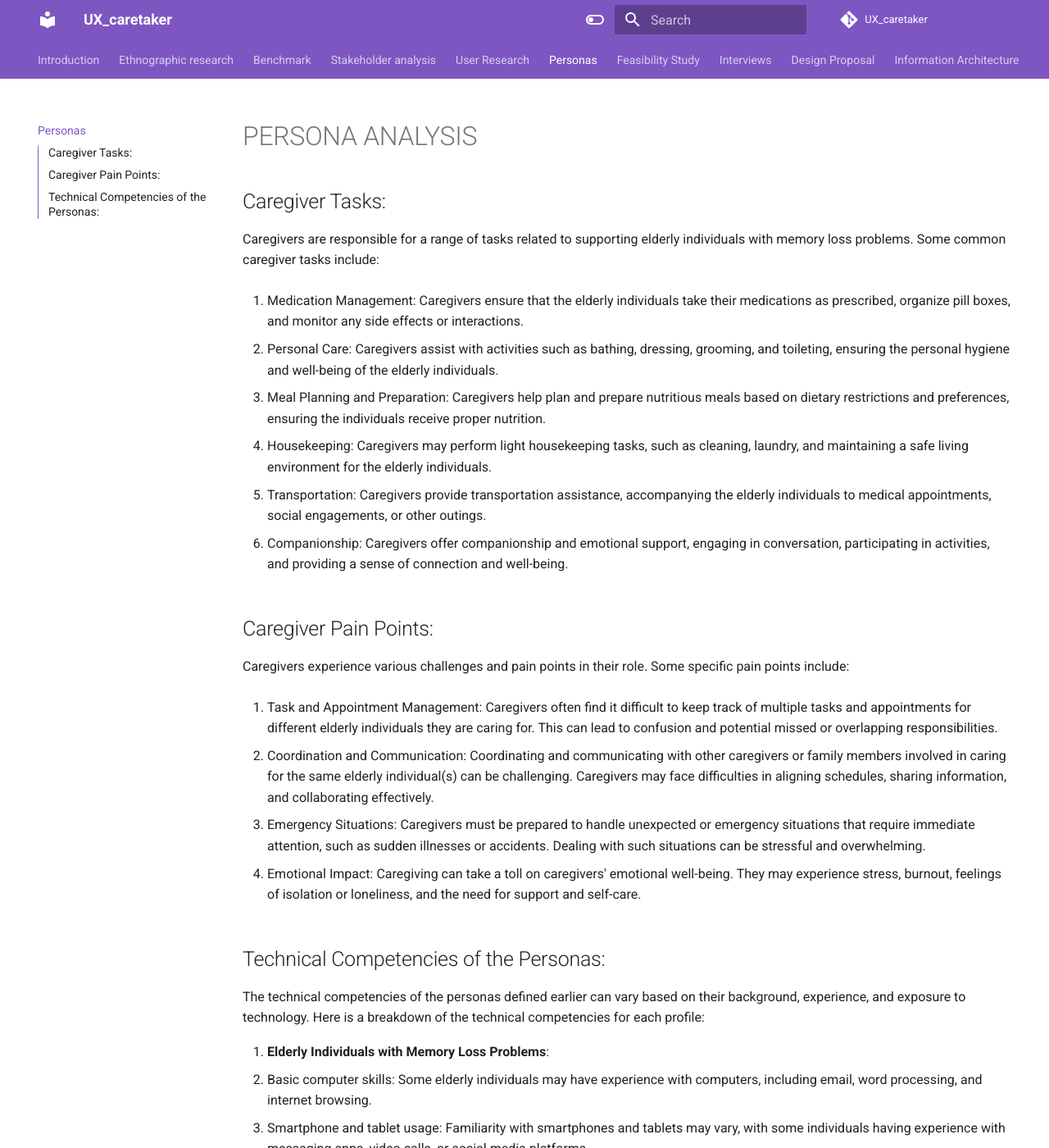
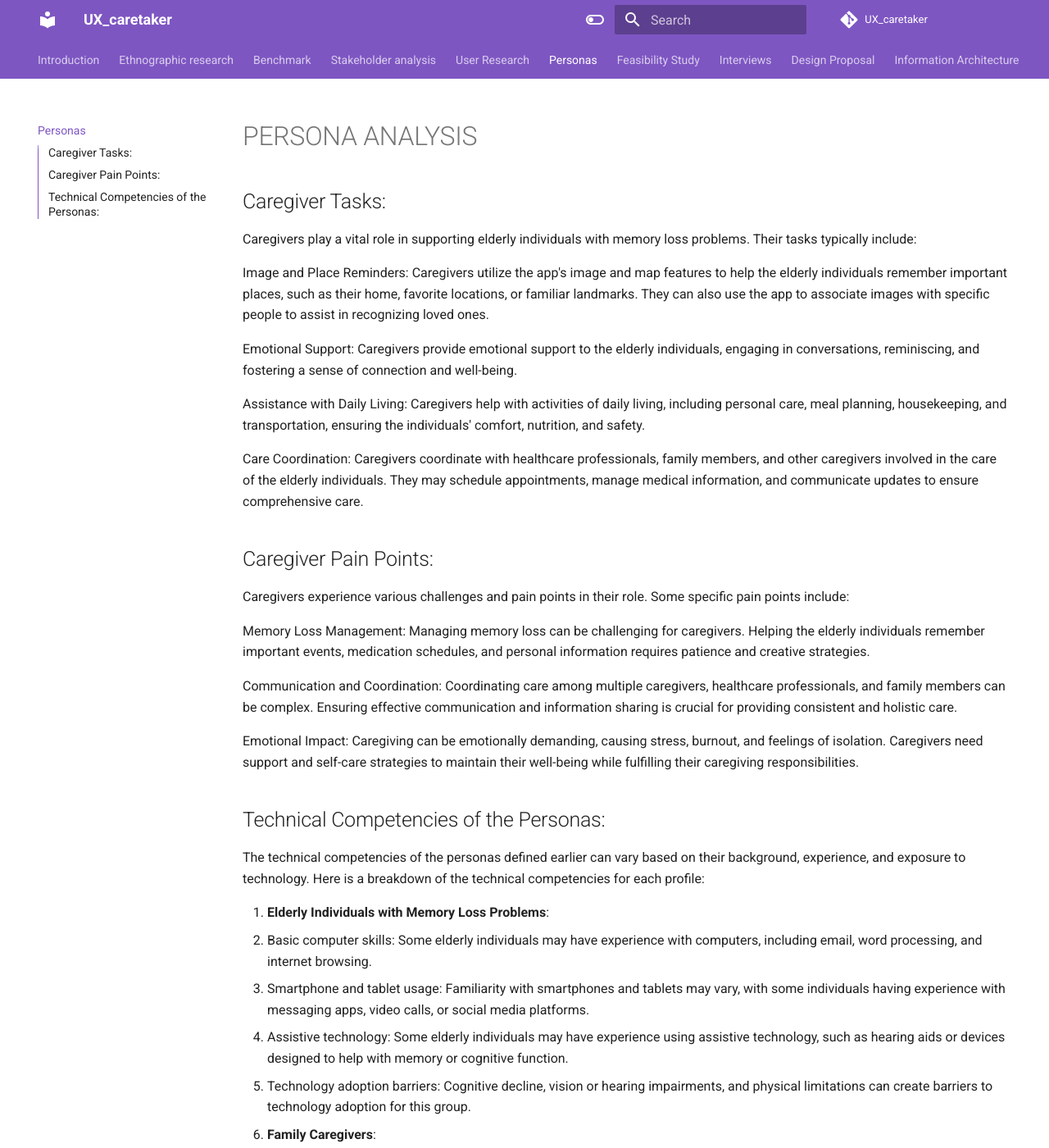
Before and after one commit to teragramgius/GherryPlus, an MkDocs documentation site: the page built from docs/personas.md, in a window 1280 px wide and 1400 px high. Shown: the whole window at 82% size. Built offline with MkDocs 1.6.1 and Material for MkDocs 9.7.7, drawn with Linux system fonts in a browser that asks for light colours; comment, search, counter and statistics services are not loaded; the version menu is left out.

Commit message:
Update personas.md

```diff
--- a/docs/personas.md
+++ b/docs/personas.md
@@ -2,30 +2,25 @@
 
 ## Caregiver Tasks:
 
-Caregivers are responsible for a range of tasks related to supporting elderly individuals with memory loss problems. Some common caregiver tasks include:
+Caregivers play a vital role in supporting elderly individuals with memory loss problems. Their tasks typically include:
 
-1. Medication Management: Caregivers ensure that the elderly individuals take their medications as prescribed, organize pill boxes, and monitor any side effects or interactions.
+Image and Place Reminders: Caregivers utilize the app's image and map features to help the elderly individuals remember important places, such as their home, favorite locations, or familiar landmarks. They can also use the app to associate images with specific people to assist in recognizing loved ones.
 
-2. Personal Care: Caregivers assist with activities such as bathing, dressing, grooming, and toileting, ensuring the personal hygiene and well-being of the elderly individuals.
+Emotional Support: Caregivers provide emotional support to the elderly individuals, engaging in conversations, reminiscing, and fostering a sense of connection and well-being.
 
-3. Meal Planning and Preparation: Caregivers help plan and prepare nutritious meals based on dietary restrictions and preferences, ensuring the individuals receive proper nutrition.
+Assistance with Daily Living: Caregivers help with activities of daily living, including personal care, meal planning, housekeeping, and transportation, ensuring the individuals' comfort, nutrition, and safety.
 
-4. Housekeeping: Caregivers may perform light housekeeping tasks, such as cleaning, laundry, and maintaining a safe living environment for the elderly individuals.
+Care Coordination: Caregivers coordinate with healthcare professionals, family members, and other caregivers involved in the care of the elderly individuals. They may schedule appointments, manage medical information, and communicate updates to ensure comprehensive care.
 
-5. Transportation: Caregivers provide transportation assistance, accompanying the elderly individuals to medical appointments, social engagements, or other outings.
-
-6. Companionship: Caregivers offer companionship and emotional support, engaging in conversation, participating in activities, and providing a sense of connection and well-being.
 
 ## Caregiver Pain Points:
 Caregivers experience various challenges and pain points in their role. Some specific pain points include:
 
-1. Task and Appointment Management: Caregivers often find it difficult to keep track of multiple tasks and appointments for different elderly individuals they are caring for. This can lead to confusion and potential missed or overlapping responsibilities.
+Memory Loss Management: Managing memory loss can be challenging for caregivers. Helping the elderly individuals remember important events, medication schedules, and personal information requires patience and creative strategies.
 
-2. Coordination and Communication: Coordinating and communicating with other caregivers or family members involved in caring for the same elderly individual(s) can be challenging. Caregivers may face difficulties in aligning schedules, sharing information, and collaborating effectively.
+Communication and Coordination: Coordinating care among multiple caregivers, healthcare professionals, and family members can be complex. Ensuring effective communication and information sharing is crucial for providing consistent and holistic care.
 
-3. Emergency Situations: Caregivers must be prepared to handle unexpected or emergency situations that require immediate attention, such as sudden illnesses or accidents. Dealing with such situations can be stressful and overwhelming.
-
-4. Emotional Impact: Caregiving can take a toll on caregivers' emotional well-being. They may experience stress, burnout, feelings of isolation or loneliness, and the need for support and self-care.
+Emotional Impact: Caregiving can be emotionally demanding, causing stress, burnout, and feelings of isolation. Caregivers need support and self-care strategies to maintain their well-being while fulfilling their caregiving responsibilities.
 
 ## Technical Competencies of the Personas:
 The technical competencies of the personas defined earlier can vary based on their background, experience, and exposure to technology. Here is a breakdown of the technical competencies for each profile:
```
